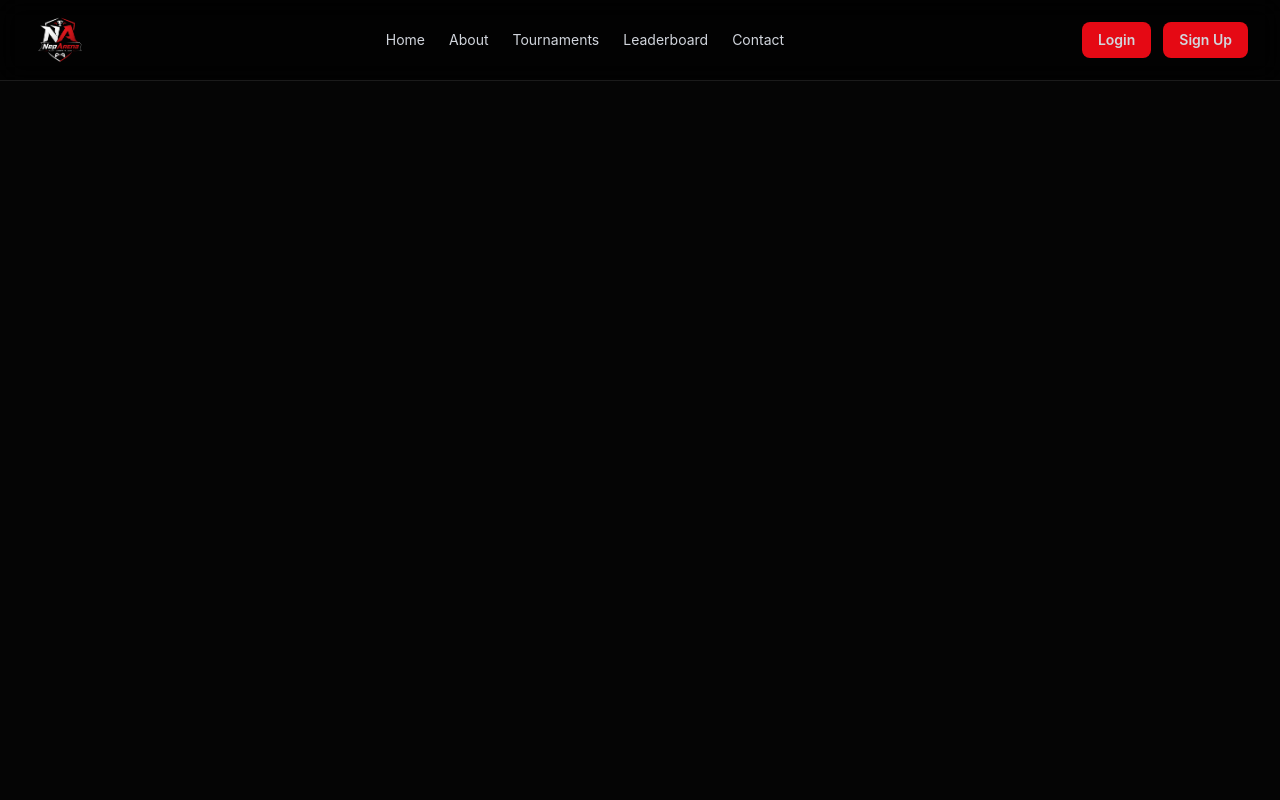
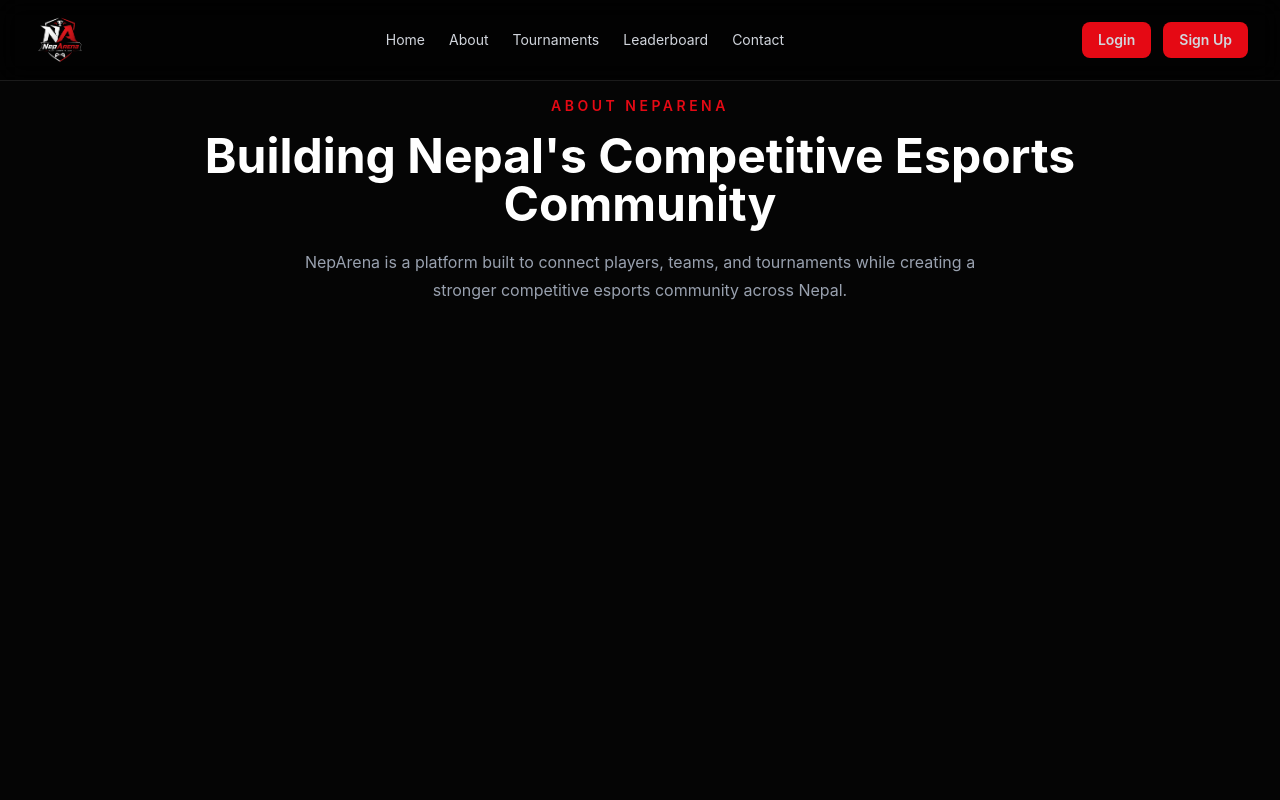
Before and after one commit to Sugam112stha/NepArena, a React (Vite) app: page /About in a window 1280 px wide. Shown: the top 800 px of the page. Built offline with nearby package versions, Linux system fonts and the light colour scheme.

Commit message:
Add about page

```diff
--- a/src/pages/About.tsx
+++ b/src/pages/About.tsx
@@ -1,6 +1,23 @@
 const About = () => {
   return (
     <main className="min-h-screen bg-[#050505] text-white">
+      <section className="mx-auto max-w-6xl">
+        <div className="px-4 py-20 text-center sm:px-6 sm:py-24 lg:px-8">
+          <p className="text-sm font-semibold uppercase tracking-[0.25em] text-[#E50914]">
+            About NepArena
+          </p>
+
+          <h1 className="mt-4 text-3xl font-bold sm:text-4xl lg:text-5xl">
+            Building Nepal's Competitive Esports Community
+          </h1>
+
+          <p className="mx-auto mt-5 max-w-2xl text-sm leading-7 text-gray-400 sm:text-base">
+            NepArena is a platform built to connect players, teams,
+            and tournaments while creating a stronger competitive
+            esports community across Nepal.
+          </p>
+        </div>
+      </section>
     </main>
   )
 }
```
